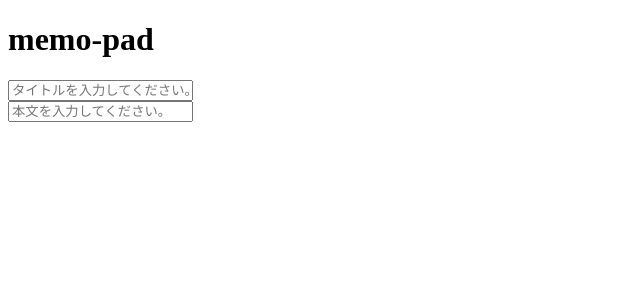
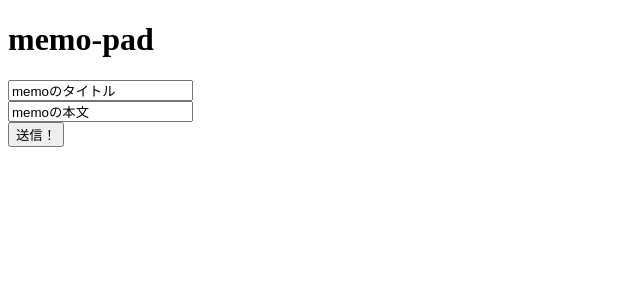
Before and after one commit to yuki-snow1823/vue3-memo, a Vue app: page / in a window 1280 px wide. Shown: the top 300 px of the page, without its empty margins (0-640 px from the left). Built offline with nearby package versions, Linux system fonts and the light colour scheme.

Commit message:
add: dataの定義

```diff
--- a/src/components/Memo.vue
+++ b/src/components/Memo.vue
@@ -7,16 +7,27 @@
   <div>
     <input type="text" v-model="text" :width="formSize" placeholder="本文を入力してください。">
   </div>
-
+  <div>
+    <input @click="submit" type="submit" value="送信！">
+  </div>
 </template>
 
 <script>
   export default {
-    title: "memoのタイトル",
-    text: "memoの本文",
-    formSize: "300",
+    data() {
+      return {
+        title: "memoのタイトル",
+        text: "memoの本文",
+        formSize: "600px",
+      }
+    },
     props: {
       pageTitle: String
+    },
+    methods: {
+      submit() {
+        console.log("hoge");
+      },
     }
   }
 
```
